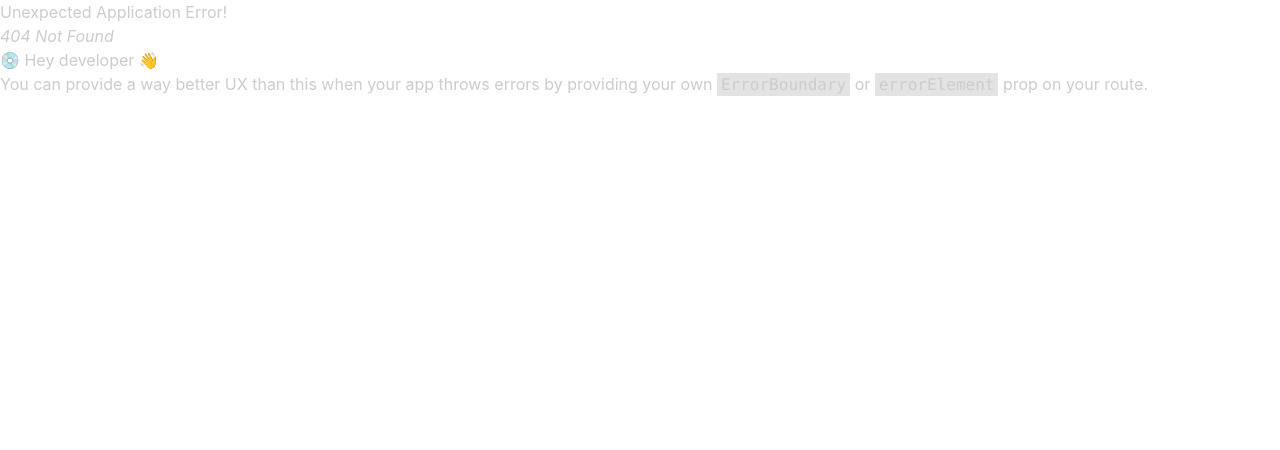
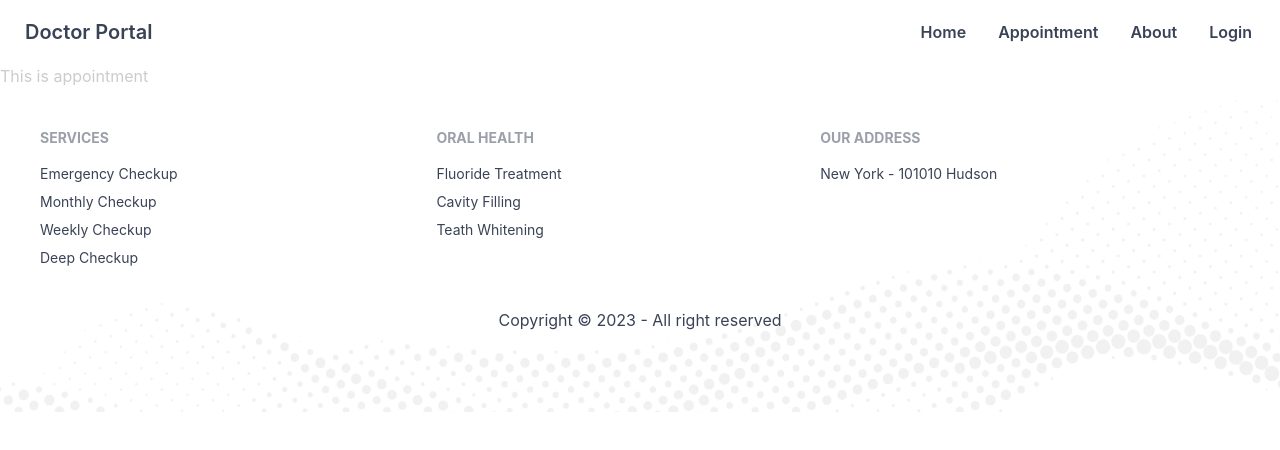
Before and after one commit to ibrahimsarder96/doctor-portal6, a React (Create React App) app: page /appointment in a window 1280 px wide. Before the commit this address had no page. Shown: the top 450 px of the page. Built offline with nearby package versions, Linux system fonts and the light colour scheme.

Commit message:
appointment page add

```diff
--- /dev/null
+++ b/src/Pages/Appointment/Appointment/Appointment.js
@@ -0,0 +1,11 @@
+import React from 'react';
+
+const Appointment = () => {
+  return (
+    <div>
+      <h1>This is appointment</h1>
+    </div>
+  );
+};
+
+export default Appointment;
--- a/src/Pages/Routes/Routes/Routes.js
+++ b/src/Pages/Routes/Routes/Routes.js
@@ -2,6 +2,7 @@ import { createBrowserRouter } from "react-router-dom";
 import Main from "../../Layout/Main";
 import Home from "../../Home/Home/Home";
 import Login from "../../Login/Login";
+import Appointment from "../../Appointment/Appointment/Appointment";
 const router = createBrowserRouter([
   {
     path: "/",
@@ -12,6 +13,10 @@ const router = createBrowserRouter([
         element: <Home></Home>
       },
       {
+        path: "/appointment",
+        element: <Appointment></Appointment>
+      },
+      {
         path: "/login",
         element: <Login></Login>
       },
```
